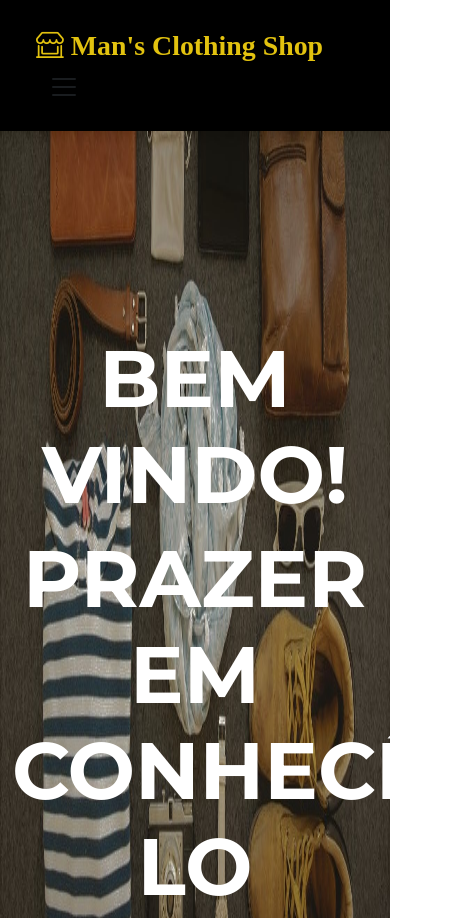
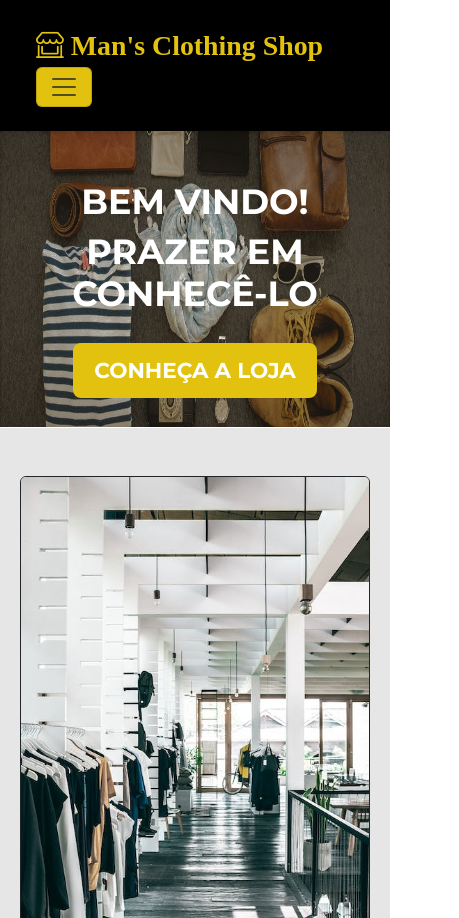
Before and after one commit to Gss92/Landing-Page-BS_Mans-Clothing, a plain HTML site: page index.html in a window 390 px wide. Shown: the top 918 px of the page, 459 px wide, since content can reach past the window. Drawn offline with nearby package versions, Linux system fonts and the light colour scheme; a web font is replaced by a local one.

Commit message:
modificação de layout no css e correção no html

```diff
--- a/index.html
+++ b/index.html
@@ -9,21 +9,21 @@
     <link rel="preconnect" href="https://fonts.gstatic.com" crossorigin>
     <link href="https://fonts.googleapis.com/css2?family=Eczar&family=Montserrat:wght@400;700&display=swap" rel="stylesheet">
     <link rel="stylesheet" href="https://cdn.jsdelivr.net/npm/bootstrap-icons@1.10.5/font/bootstrap-icons.css">
-    <link rel="stylesheet" href="style.css">
+    <link rel="stylesheet" href="./style.css">
     <title>Bootstrap Landing Page</title>
 </head>
-<body class="clear">
+<body>
     <header id="cabecalho" class="navbar navbar-expand-lg sticky-top p-4">
         <div class="container">
             <h1 class="navbar-brand text-colored m-0 fs-1 fw-bold">
                 <i class="bi bi-shop-window"></i>
                 Man's Clothing Shop
             </h1>
-            <button class="navbar-toggler" data-bs-toggle="collapse" data-bs-target="#menu-nav">
+            <button class="btn-nav navbar-toggler" data-bs-toggle="collapse" data-bs-target="#menu-nav">
                 <span class="navbar-toggler-icon"></span>
             </button>
             <nav id="menu-nav" class="navbar-collapse collapse justify-content-end">
-                <ul class="nav d-block d-lg-flex">
+                <ul class="nav d-block d-md-flex">
                     <li class="nav-item pe-4 fs-5">
                         <a href="#inicio" class="nav-link active text-uppercase">Início</a>
                     </li>
@@ -55,7 +55,7 @@
                             Prazer em conhecê-lo
                         </h2>
                     </div>
-                    <div class="d-flex justify-content-center" data-bs-toggle="">
+                    <div class="d-flex justify-content-center">
                         <button type="button" class="buttom-inicio btn btn-lg text-uppercase fs-4 fw-bold">
                             <a href="#sobre-a-loja">Conheça a loja</a>
                         </button>
@@ -83,7 +83,7 @@
                     </div>
                     <div class="col-md-8">
                         <div class="div-title-style">
-                            <h2 class="section-title-1 text-center mt-3">Sobre a loja</h2>
+                            <h2 class="section-title-1 text-center">Sobre a loja</h2>
                         </div>
                         <p class="fs-5 text-center mt-5">
                             Lorem ipsum dolor sit, amet consectetur adipisicing elit. Libero nemo praesentium dolorum. Non debitis quis mollitia assumenda, aliquam distinctio, ducimus, nam dolorem sequi qui nihil dolor voluptatum earum numquam nostrum?
--- a/style.css
+++ b/style.css
@@ -154,7 +154,30 @@ body {
 }
 
 @media (max-width: 767px) {
+    #inicio {
+        background-size: 100% 100%;
 
+        height: 100%;
+    }
 
+    .conteudo-inicio {
+        padding-top: 50px;
+    }
 
+    .text-inicio {
+        font-size: 35px;
+    }
+
+    .buttom-inicio {
+        color: #fff;
+        background-color: #e2c20f;
+        font-family: 'Montserrat';
+        margin-top: 20px;
+        padding: 10px 20px 10px 20px;
+        margin-bottom: 30px;
+    }
+
+    .btn-nav {
+        background-color: #e2c20f;
+    }
 }
```
